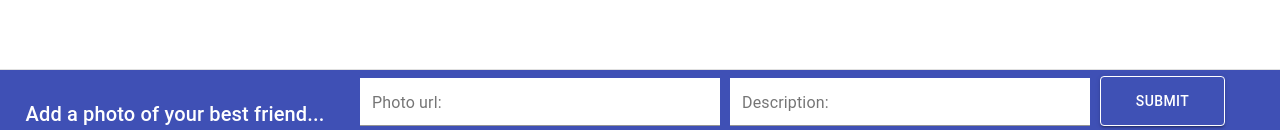
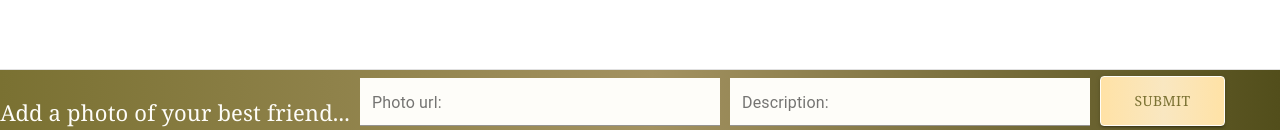
Before and after one commit to travisjhuss/photo-gallery-with-react, a React (Create React App) app: page / in a window 1280 px wide. Shown: the part 670-800 px from the top of the page. Built offline with nearby package versions, Linux system fonts and the light colour scheme; no server answers.

Commit message:
styling done. ready for merge

```diff
--- a/src/components/GalleryForm/GalleryForm.css
+++ b/src/components/GalleryForm/GalleryForm.css
@@ -6,9 +6,15 @@
     justify-items: stretch;
     justify-content: center;
     align-content: end;
-    color: white;
-    background-color: #3f50b5;
+    color: rgb(254,253,249);
+    background: rgb(122,113,50);
+    background: linear-gradient(90deg, rgba(122,113,50,1) 0%, rgba(163,146,97,1) 51%, rgba(82,78,27,1) 100%);
 
+}
+
+#add-text {
+    font-family: "Georgia";
+    font-size: 22px;
 }
 
 #submit-btn {
@@ -16,13 +22,19 @@
     padding: 8px;
     width: 125px;
     height: 50px;
-    border: 1px solid white;
+    font-family: "Georgia";
+    border: 1px solid rgb(254,253,249);
+    color: rgb(122,113,50);
+    background: rgb(255,226,166);
+    background: linear-gradient(90deg, rgba(255,226,166,1) 0%, rgba(249,231,193,1) 51%, rgba(255,226,166,1) 100%);
 }
 
 #url-input {
-    background-color: white;
+    background-color: rgb(254,253,249);
+    font-family: "Georgia";
 }
 
 #description-input {
-    background-color: white;
+    background-color: rgb(254,253,249);
+    font-family: "Georgia";
 }
--- a/src/components/GalleryForm/GalleryForm.jsx
+++ b/src/components/GalleryForm/GalleryForm.jsx
@@ -15,17 +15,18 @@ function GalleryForm({
         >
             <form className="input-form" onSubmit={addPhoto}>
                 <Typography
+                    id="add-text"
                     variant="h6"
                 >
                     Add a photo of your best friend...</Typography>
                 <TextField
                     label="Photo url:"
                     variant="filled"
+                    color="primary"
                     id="url-input"
                     placeholder="ex. images/photo.jpg"
                     margin="dense"
                     value={photoPath}
-                    color="primary"
                     onChange={e => setPhotoPath(e.target.value)}
                 />
                 <TextField
@@ -33,7 +34,6 @@ function GalleryForm({
                     variant="filled"
                     id="description-input"
                     margin="dense"
-                    color="primary"
                     value={photoDescription}
                     onChange={e => setPhotoDescription(e.target.value)}
                 />
@@ -41,7 +41,6 @@ function GalleryForm({
                     id="submit-btn"
                     type="submit"
                     variant="contained"
-                    color="primary"
                     onClick={addPhoto}
                 >
                     Submit
```
